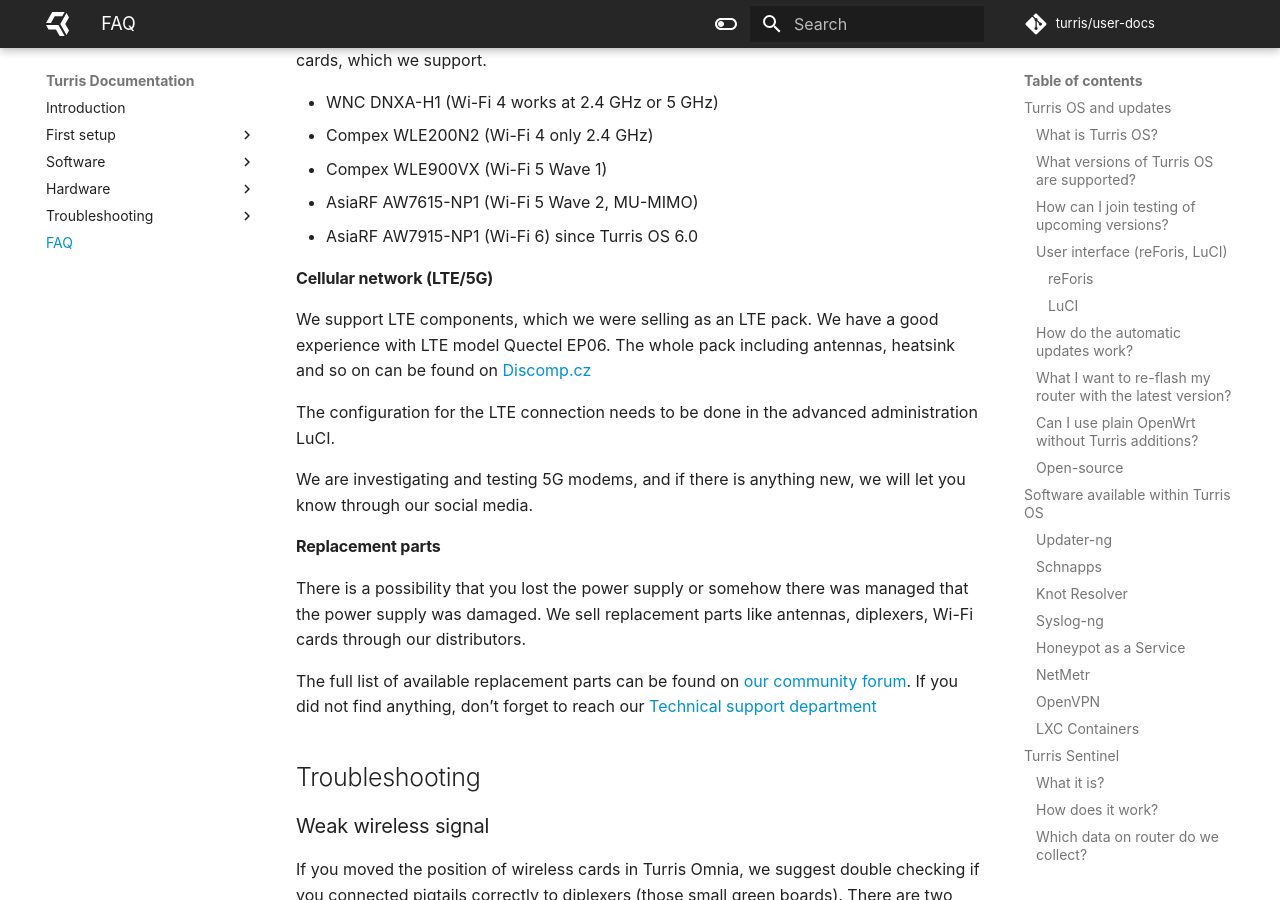
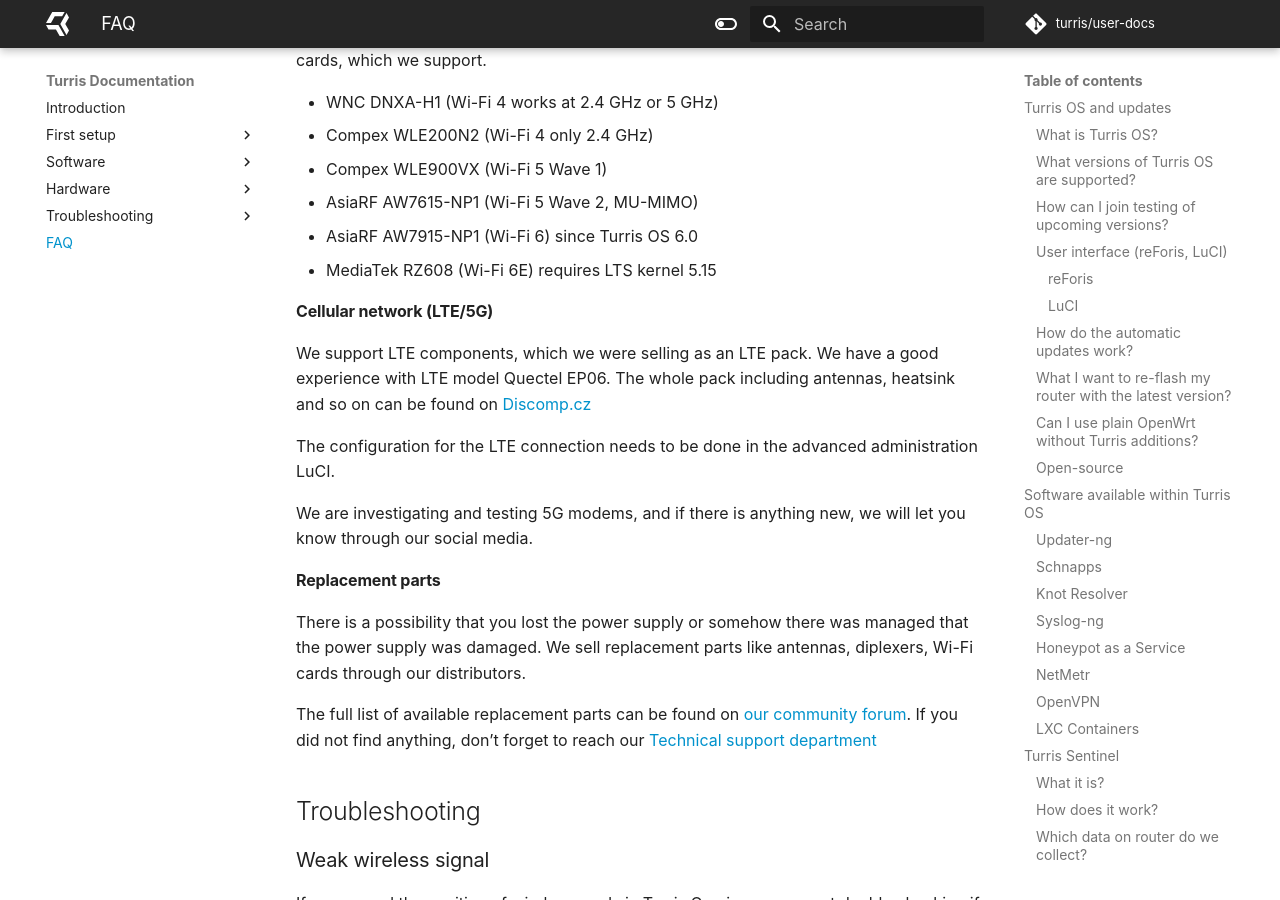
Before and after one commit to turris-cz/user-docs, an MkDocs documentation site: the page built from docs/basics/faq.md, in a window 1280 px wide and 900 px high, scrolled down 5717 px. Built offline with MkDocs 1.6.1 and Material for MkDocs 9.7.7, drawn with Linux system fonts in a browser that asks for light colours.

Commit message:
faq: Add MediaTek RZ608
This card is tested and fully works. It will be included in our new
device.

```diff
--- a/docs/basics/faq.md
+++ b/docs/basics/faq.md
@@ -247,6 +247,7 @@
 - Compex WLE900VX (Wi-Fi 5 Wave 1)
 - AsiaRF AW7615-NP1 (Wi-Fi 5 Wave 2, MU-MIMO)
 - AsiaRF AW7915-NP1 (Wi-Fi 6) since Turris OS 6.0
+- MediaTek RZ608 (Wi-Fi 6E) requires LTS kernel 5.15
 
 #### Cellular network (LTE/5G)
 
```
